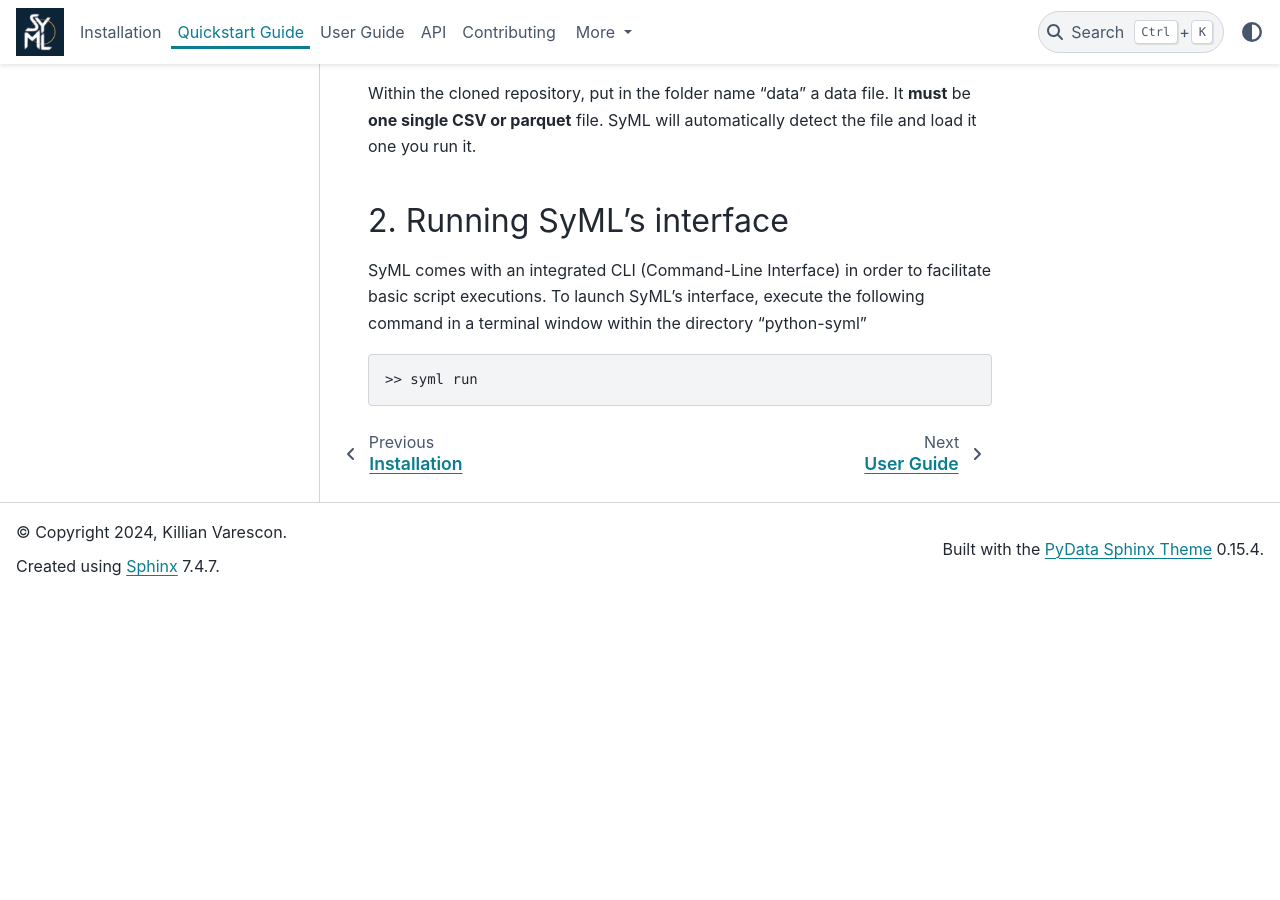
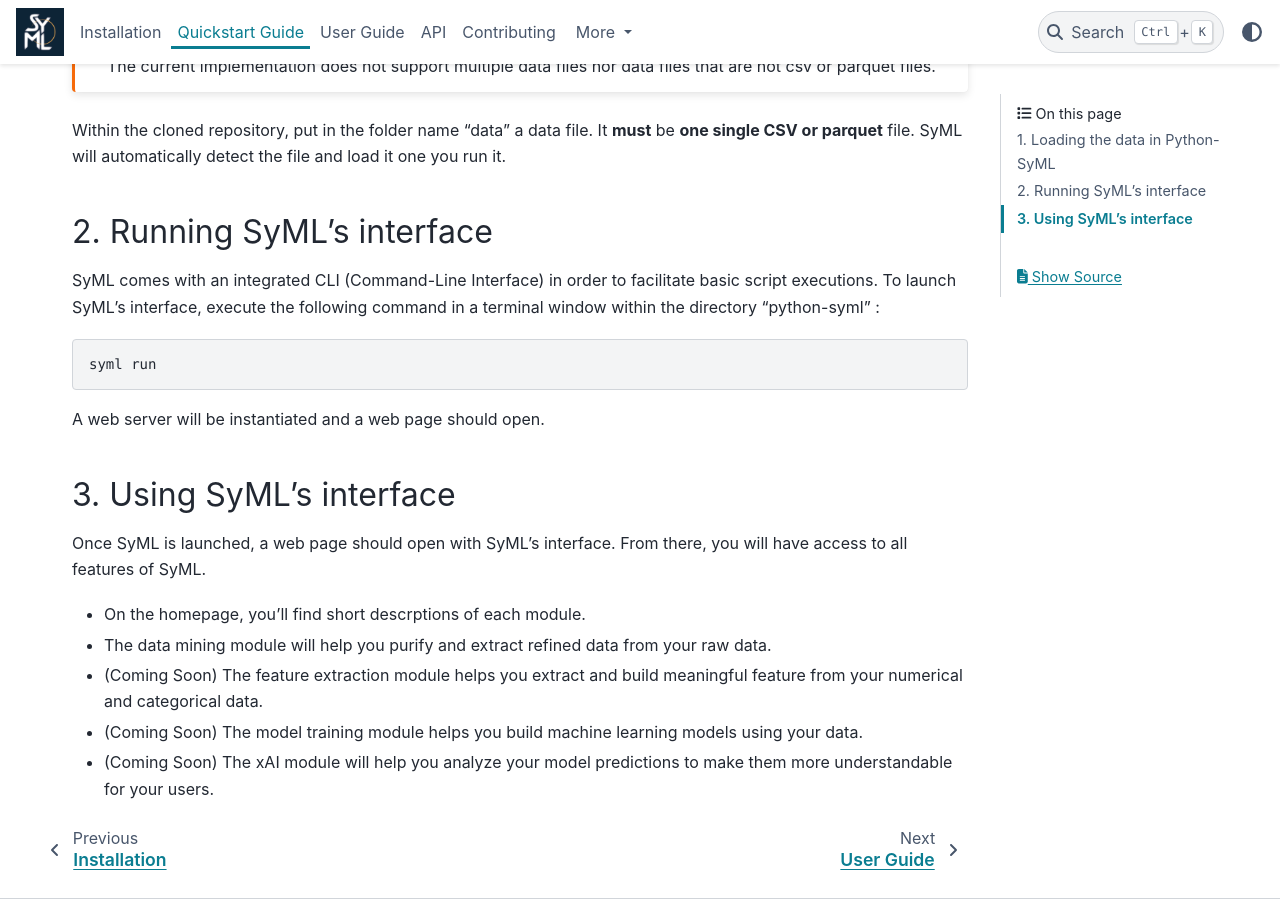
Before and after one commit to python-SyML/python-syml, a Sphinx documentation site: the page built from docs/quickstart.rst, in a window 1280 px wide and 900 px high, scrolled down 543 px. Built offline with Sphinx 7.4.7 and the PyData theme 0.15.4, drawn with Linux system fonts in a browser that asks for light colours; before the commit the page ends 1138 px from its top, so only the background shows below that.

Commit message:
- Updated installation - Updated quickstart

```diff
--- a/docs/conf.py
+++ b/docs/conf.py
@@ -27,6 +27,7 @@ extlinks = {
 html_theme = "pydata_sphinx_theme"
 html_logo = "source/img/logo.png"
 html_theme_options = {"navbar_align": "left"}
+html_sidebars = {"quickstart": []}
 
 html_use_smartypants = True
 html_last_updated_fmt = "%b %d, %Y"
--- a/docs/installation.rst
+++ b/docs/installation.rst
@@ -2,6 +2,15 @@
 Installation
 ============
 
-At the command line::
+To install SyML, you **must** clone the SyML github repository. To do so, you can run the following command :
 
-    pip install syml
+.. code-block:: bash
+
+    git clone https://github.com/python-SyML/python-syml.git
+
+After cloning the repository, we recommend that you use a virtual environment. Once activated, you will need to run the following command in a terminal window
+within the repository "python-syml" :
+
+.. code-block:: bash
+
+    python -m pip install -e .
--- a/docs/quickstart.rst
+++ b/docs/quickstart.rst
@@ -1,4 +1,6 @@
+
 .. image:: ./source/img/narrow_banner.png
+
 
 ################
 Quickstart Guide
@@ -18,8 +20,21 @@ SyML will automatically detect the file and load it one you run it.
 ===========================
 
 SyML comes with an integrated CLI (Command-Line Interface) in order to facilitate basic script executions.
-To launch SyML's interface, execute the following command in a terminal window within the directory "python-syml"
+To launch SyML's interface, execute the following command in a terminal window within the directory "python-syml" :
 
 .. code-block:: bash
 
-    >> syml run
+    syml run
+
+A web server will be instantiated and a web page should open.
+
+3. Using SyML's interface
+=========================
+
+Once SyML is launched, a web page should open with SyML's interface. From there, you will have access to all features of SyML.
+
+* On the homepage, you'll find short descrptions of each module.
+* The data mining module will help you purify and extract refined data from your raw data.
+* (Coming Soon) The feature extraction module helps you extract and build meaningful feature from your numerical and categorical data.
+* (Coming Soon) The model training module helps you build machine learning models using your data.
+* (Coming Soon) The xAI module will help you analyze your model predictions to make them more understandable for your users.
```
